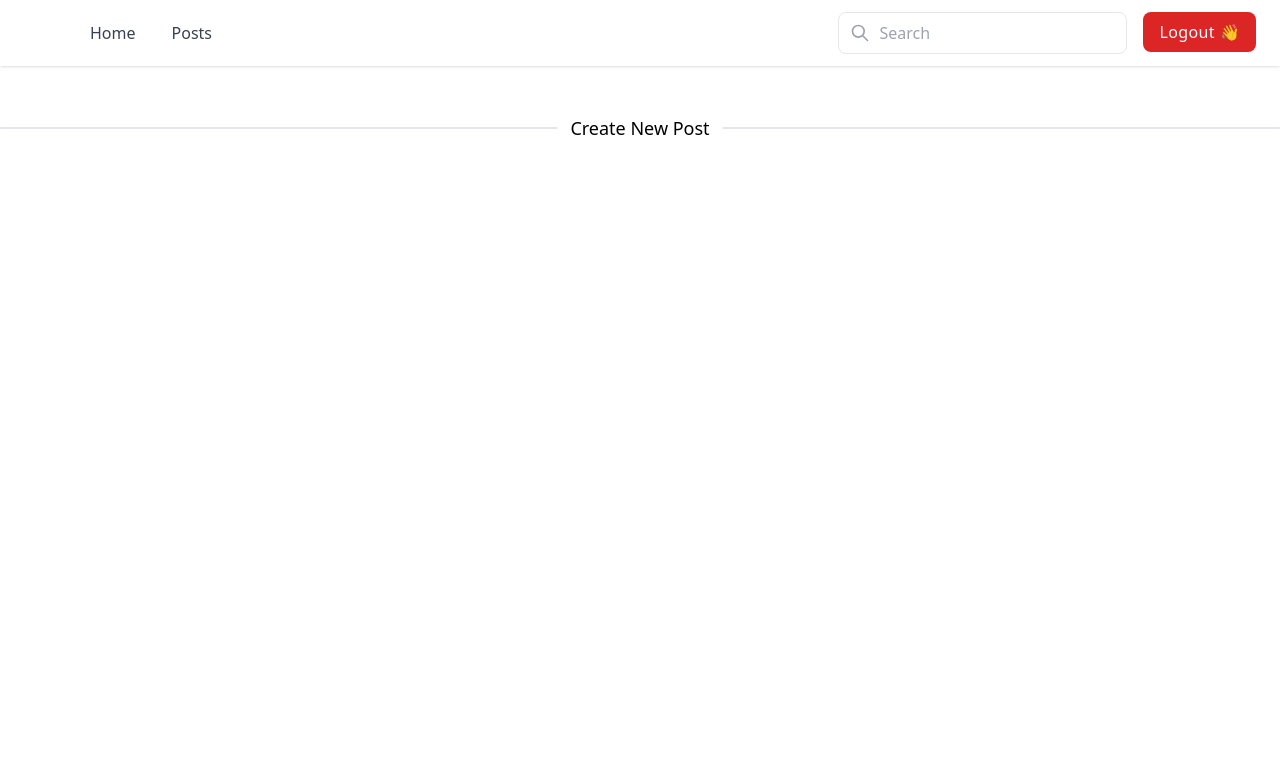
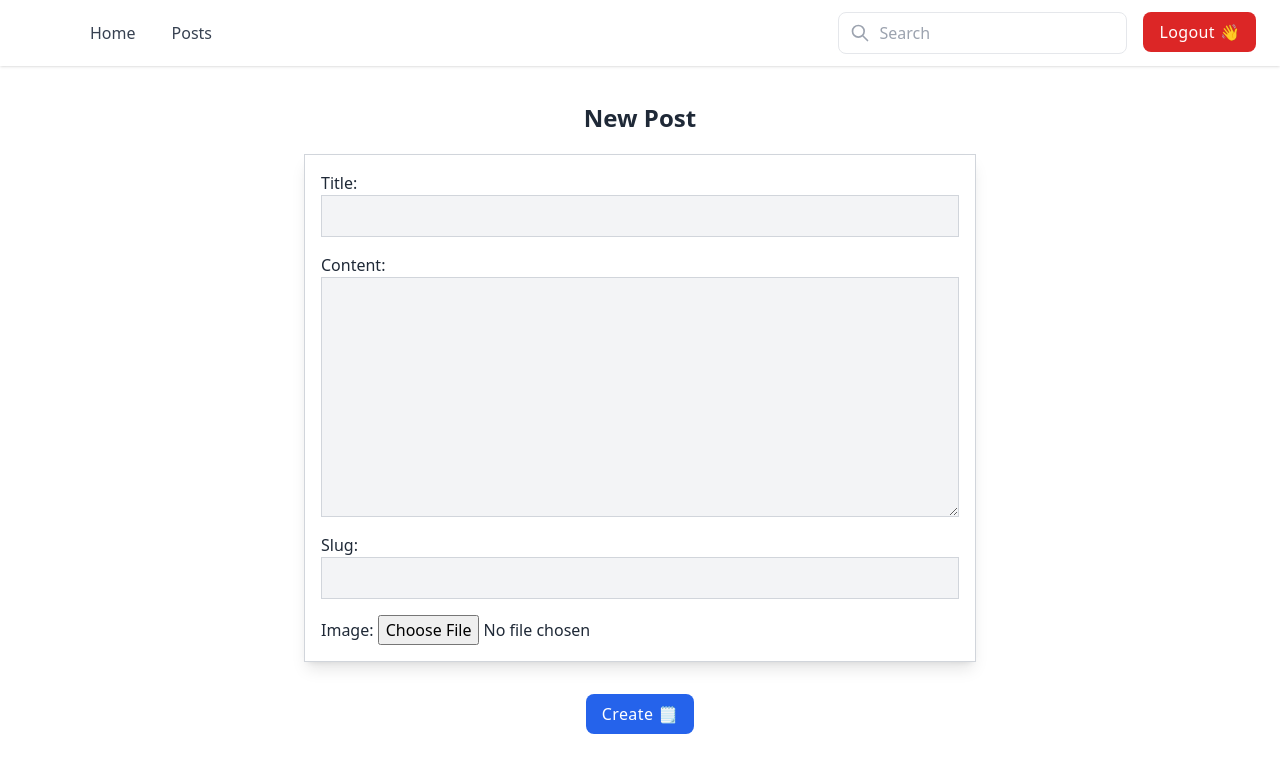
Before and after one commit to vrainz1999/note-app, a Django app: page /posts/create/ in a window 1280 px wide. Shown: the top 773 px of the page. Run offline with Django 5.2, Linux system fonts and the light colour scheme; the visitor is signed in with stand-in values (Sample User, id 1); some libraries are stand-ins or nearby versions.

Commit message:
make author model in post

```diff
--- /dev/null
+++ b/mynote/posts/forms.py
@@ -0,0 +1,7 @@
+from django import forms
+from . import models
+
+class CreatePost(forms.ModelForm):
+    class Meta:
+        model = models.Post
+        fields = ['title', 'content', 'slug', 'image']
--- a/mynote/posts/models.py
+++ b/mynote/posts/models.py
@@ -1,4 +1,5 @@
 from django.db import models
+from django.contrib.auth.models import User
 
 # Create your models here.
 
@@ -7,6 +8,7 @@ class Post(models.Model):
     content = models.TextField()
     slug = models.SlugField(unique=True, default=None)
     image = models.ImageField(upload_to='images/', default='no_image.jpg')
+    author = models.ForeignKey(User, on_delete=models.CASCADE, default=None)
 
     created_at = models.DateTimeField(auto_now_add=True)
     updated_at = models.DateTimeField(auto_now=True)
--- a/mynote/posts/templates/posts/post_create.html
+++ b/mynote/posts/templates/posts/post_create.html
@@ -1,16 +1,23 @@
 {% extends 'layout.html' %}
 
 {% block title %}
-{{ post.title }}
+Create new Post ✏️
 {% endblock %}
 
 {% block content %}
-<!-- Heading -->
-<h3 class="my-8 flex items-center">
-    <span aria-hidden="true" class="h-0.5 grow rounded bg-gray-200 dark:bg-gray-700/75"></span>
-    <span class="mx-3 text-lg font-medium">Create New Post</span>
-    <span aria-hidden="true" class="h-0.5 grow rounded bg-gray-200 dark:bg-gray-700/75"></span>
-</h3>
-<!-- END Heading -->
+<div class="heading text-center font-bold text-2xl m-5 text-gray-800">New Post</div>
+
+<form action="{% url 'posts:create' %}" method="post" class="form-with-validation" enctype="multipart/form-data">
+    {% csrf_token %}
+    <div class="editor mx-auto w-10/12 flex flex-col text-gray-800 border border-gray-300 p-4 shadow-lg max-w-2xl">
+        {{ form }}
+
+    </div>
+    <button
+            class="form-submit mx-auto m-8 flex px-4 py-2 font-medium tracking-wide text-white capitalize transition-colors duration-300 transform bg-blue-600 rounded-lg hover:bg-blue-500 focus:outline-none focus:ring focus:ring-blue-300 focus:ring-opacity-80">
+
+            Create 🗒️
+        </button>
+</form>
 
 {% endblock %}
--- a/mynote/posts/templates/posts/post_detail.html
+++ b/mynote/posts/templates/posts/post_detail.html
@@ -10,4 +10,5 @@
 <h1 class="text-4xl font-bold mb-4">{{ post.title }}</h1>
 <p class="text-lg mb-4">{{ post.content }}</p>
 <p class="text-gray-500">Created at: {{ post.created_at }}</p>
+<p>Author: {{ post.author }}</p>
 {% endblock %}
--- a/mynote/posts/templates/posts/posts_list.html
+++ b/mynote/posts/templates/posts/posts_list.html
@@ -12,12 +12,12 @@ Posts
     {% for post in posts %}
 
     <article class="overflow-hidden rounded-lg shadow transition hover:shadow-lg">
-        <img alt="" src="https://i.pinimg.com/originals/66/79/fa/6679fa3357491a1633db4271a9b01de8.jpg"
+        <img alt="{{ post.title }}" src="{{ post.image.url }}"
             class="h-56 w-full object-cover" />
 
         <div class="bg-white p-4 sm:p-6">
 
-            <span class="block text-xs text-gray-500"> <span class="font-bold">Admin</span> | <time
+            <span class="block text-xs text-gray-500"> <span class="font-bold">{{ post.author }}</span> | <time
                     datetime="2022-10-10" class="text-xs text-gray-500"> {{ post.created_at }} </time> </span>
 
             <a href="{% url 'posts:detail' slug=post.slug %}">
--- a/mynote/posts/views.py
+++ b/mynote/posts/views.py
@@ -1,7 +1,7 @@
-from django.shortcuts import render
+from django.shortcuts import render, redirect
 from .models import Post
 from django.contrib.auth.decorators import login_required
-from django.http import HttpResponse
+from . import forms
 
 # Create your views here.
 def posts_list(request):
@@ -14,4 +14,19 @@ def post_detail(request, slug):
 
 @login_required(login_url="/users/login/")
 def post_create(request):
-    return render(request, 'posts/post_create.html')
+    if request.method == 'POST':
+        form = forms.CreatePost(request.POST, request.FILES)
+        if form.is_valid():
+            # save with user
+            return redirect('posts:list')
+    else:
+        form = forms.CreatePost()
+
+    # Add tailwindcss to Form
+    form.fields['title'].widget.attrs['class'] = 'title w-full block mb-4 bg-gray-100 border border-gray-300 p-2 mb-4 outline-none'
+
+    form.fields['content'].widget.attrs['class'] = 'description w-full block mb-4 bg-gray-100 sec p-3 h-60 border border-gray-300 outline-none'
+
+    form.fields['slug'].widget.attrs['class'] = 'title w-full block mb-4 bg-gray-100 border border-gray-300 p-2 mb-4 outline-none'
+
+    return render(request, 'posts/post_create.html', { 'form': form })
```
Also changed, not shown: mynote/posts/migrations/0004_post_author.py (added).
